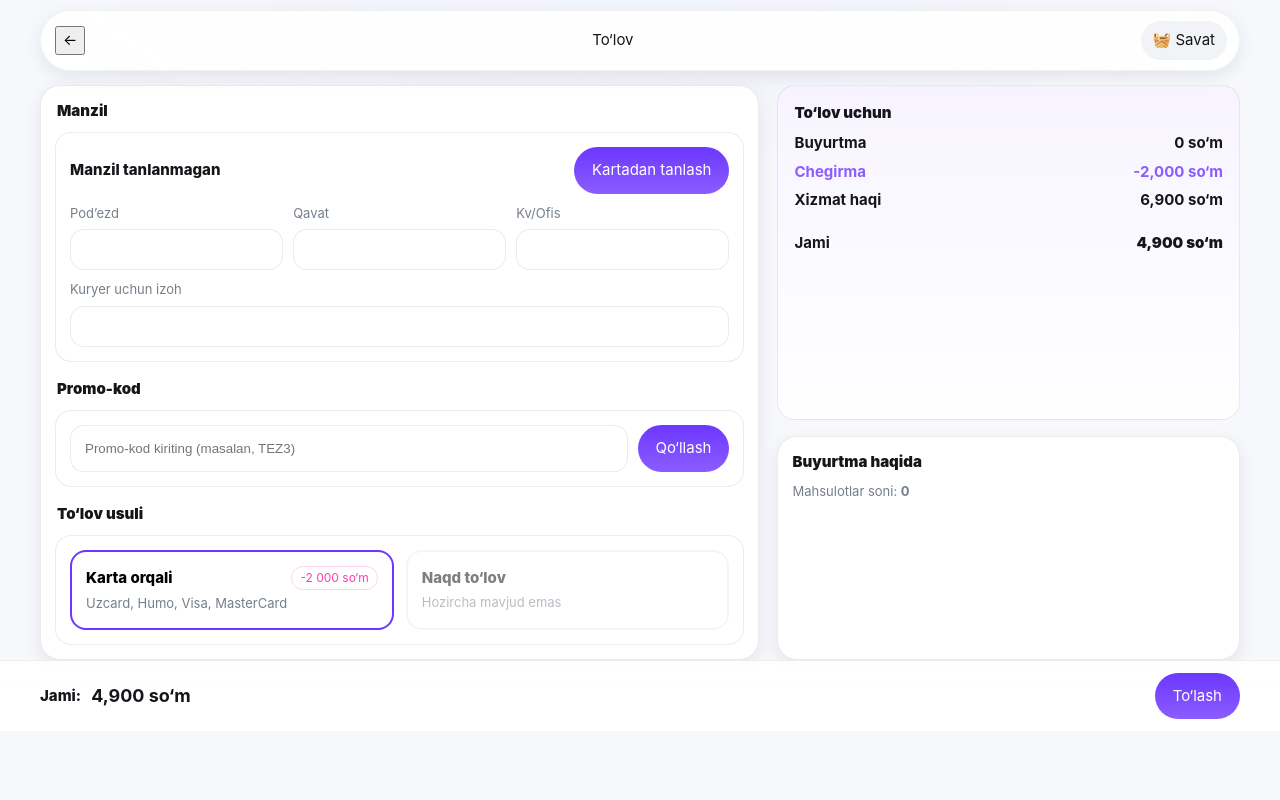
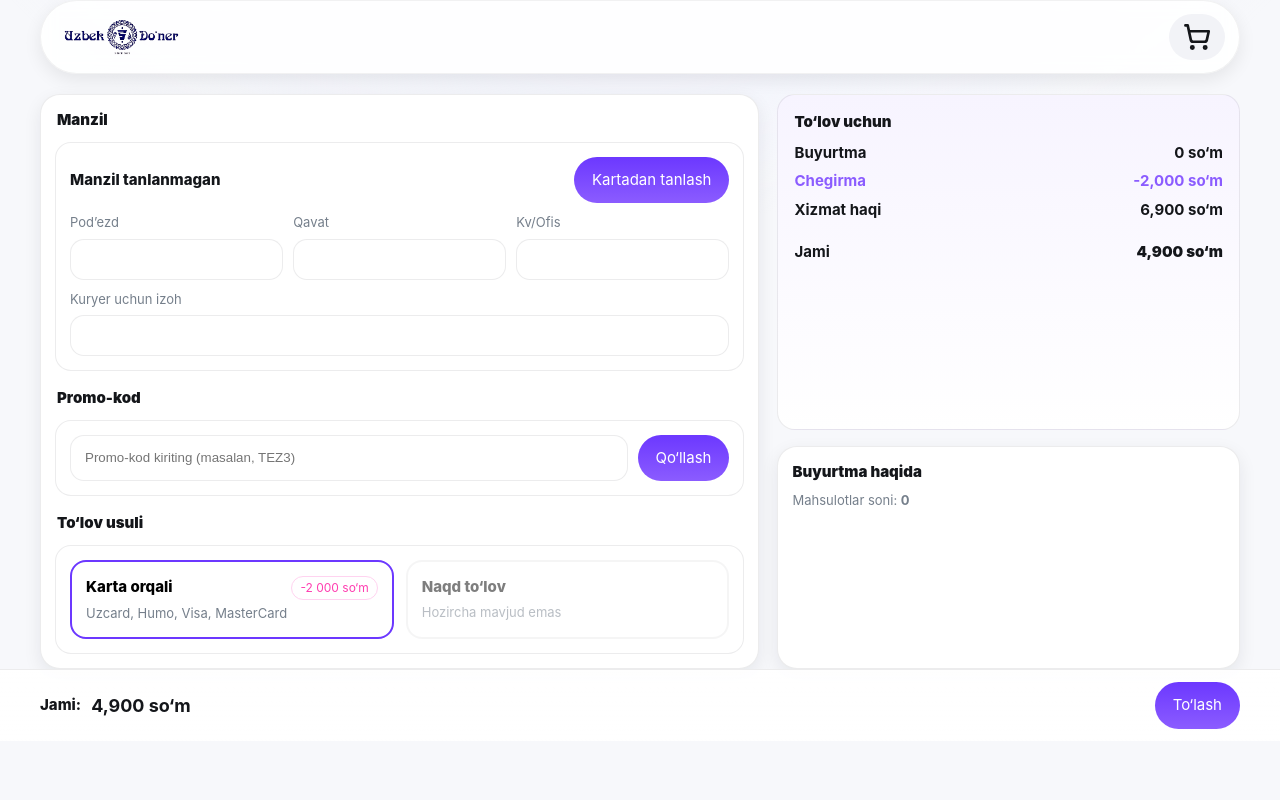
Before and after one commit to Umrzoq993/uzbek-doner-web, a React (Vite) app: page /checkout in a window 1280 px wide. Shown: the top 800 px of the page. Built offline with nearby package versions, Linux system fonts and the light colour scheme.

Commit message:
header sticked to top then cat bar

```diff
--- a/package.json
+++ b/package.json
@@ -14,6 +14,7 @@
     "axios": "^1.11.0",
     "classnames": "^2.5.1",
     "leaflet": "^1.9.4",
+    "lucide-react": "^0.542.0",
     "react": "^19.1.1",
     "react-dom": "^19.1.1",
     "react-leaflet": "^5.0.0",
--- a/src/components/AppHeader.jsx
+++ b/src/components/AppHeader.jsx
@@ -1,5 +1,6 @@
 import { Link, useLocation, useNavigate } from "react-router-dom";
-import { useMemo, useEffect, useRef } from "react";
+import { useMemo } from "react";
+import { ShoppingCart } from "lucide-react"; // chiroyli ikon
 import { useCart } from "../store/cart";
 
 export default function AppHeader() {
@@ -12,66 +13,33 @@ export default function AppHeader() {
     [items]
   );
 
-  const meta = useMemo(() => {
-    if (pathname === "/cart") return { title: "Savat" };
-    if (pathname === "/checkout") return { title: "To‘lov" };
-    return null;
-  }, [pathname]);
-
-  // 🔔 Badge anim
-  const badgeRef = useRef(null);
-  const prevRef = useRef(count);
-  useEffect(() => {
-    const badge = badgeRef.current;
-    if (!badge || count <= 0) {
-      prevRef.current = count;
-      return;
-    }
-    // re-trigger animations
-    badge.classList.remove("is-bump", "is-shake");
-    // force reflow
-    void badge.offsetWidth;
-    badge.classList.add("is-bump");
-    if (count > prevRef.current) {
-      badge.classList.add("is-shake");
-    }
-    prevRef.current = count;
-  }, [count]);
-
   return (
     <header className="header">
-      <div className="header__inner header__grid container">
-        {/* Chap */}
-        <div>
-          {meta ? (
-            <button
-              className="topbar__back"
-              aria-label="Orqaga"
-              onClick={() => nav(-1)}
-            >
-              ←
-            </button>
-          ) : (
-            <Link to="/" className="brand">
-              UzbekDoner
-            </Link>
-          )}
-        </div>
+      <div className="header__inner">
+        {/* Chapda: logo */}
+        <button
+          className="brand"
+          onClick={() => nav("/")}
+          aria-label="UzbekDoner bosh sahifa"
+        >
+          {/* public/logo-navbar.png */}
+          <img
+            src="/logo-navbar.png"
+            alt="UzbekDoner"
+            className="brand__logo"
+            loading="eager"
+            decoding="sync"
+          />
+        </button>
 
-        {/* O‘rta */}
-        <div className="header__title">{meta?.title || ""}</div>
-
-        {/* O‘ng: Savat */}
-        <div className="cart-ind">
-          <Link to="/cart" aria-label="Savat">
-            🧺 Savat
-          </Link>
-          {count > 0 && (
-            <span ref={badgeRef} className="cart-ind__badge">
-              {count}
-            </span>
-          )}
-        </div>
+        {/* O‘ngda: savat */}
+        <Link to="/cart" className="cart-ind cart-ind--lg" aria-label="Savat">
+          <span className="cart-ind__icon">
+            <ShoppingCart size={28} strokeWidth={2.25} />
+          </span>
+          {/* <span className="cart-ind__label">Savat</span> */}
+          {count > 0 && <span className="cart-ind__badge">{count}</span>}
+        </Link>
       </div>
     </header>
   );
--- a/src/styles/base.scss
+++ b/src/styles/base.scss
@@ -1,6 +1,7 @@
 @use "./_variables.scss";
 @use "./_reset.scss";
 @use "sass:map";
+@use "sass:meta";
 
 /* -----------------------------
    Breakpoints & Helpers
@@ -12,13 +13,16 @@ $bps: (
   xl: 1280px,
 );
 
+/* Accepts either a key from $bps OR a raw number value like 640px */
 @mixin up($bp) {
-  @media (min-width: map.get($bps,$bp)) {
+  $val: if(meta.type-of($bp) == number, $bp, map.get($bps, $bp));
+  @media (min-width: $val) {
     @content;
   }
 }
 @mixin down($bp) {
-  @media (max-width: map.get($bps,$bp)) {
+  $val: if(meta.type-of($bp) == number, $bp, map.get($bps, $bp));
+  @media (max-width: $val) {
     @content;
   }
 }
@@ -75,6 +79,19 @@ $bps: (
   --shadow-soft: 0 6px 18px rgba(0, 0, 0, 0.08);
   --shadow-hover: 0 10px 28px rgba(0, 0, 0, 0.12);
   --paybar-h: 72px;
+  --z-header: 1000;
+  --z-catbar: 950;
+  --z-modal: 4000; /* modal hamma narsadan yuqorida */
+
+  /* Header & CatBar pin settings */
+  --header-h: 64px; /* header minimal height fallback */
+  --header-gap: 10px; /* header bilan catbar oralig‘i */
+}
+/* desktopda header biroz balandroq bo‘lishi mumkin */
+@media (min-width: 768px) {
+  :root {
+    --header-h: 70px;
+  }
 }
 
 /* -----------------------------
@@ -99,8 +116,9 @@ body {
 .container {
   @include container;
 }
+/* Header fixed bo‘lgani uchun sahifani pastga bosib turamiz */
 .page {
-  padding: 14px 0 120px;
+  padding: calc(var(--header-h) + var(--header-gap) + 14px) 0 120px;
   @include down(md) {
     padding-bottom: 160px;
   }
@@ -112,12 +130,17 @@ body {
 }
 
 /* -----------------------------
-   Header
+   Header (ALWAYS pinned)
 ------------------------------*/
 .header {
-  @include sticky(10px, 50);
-  @include container;
-  margin-bottom: 10px;
+  /* Fixed: har doim tepada, markazga yoyilgan container kengligida */
+  position: fixed;
+  top: env(safe-area-inset-top, 0px);
+  left: 50%;
+  transform: translateX(-50%);
+  width: min(1200px, 94vw);
+  z-index: var(--z-header);
+
   border-radius: 999px;
   @include card-surface(999px);
   backdrop-filter: saturate(140%) blur(8px);
@@ -125,18 +148,38 @@ body {
   background: color-mix(in oklab, var(--surface) 88%, transparent);
   border-color: color-mix(in oklab, var(--line) 70%, transparent);
   box-shadow: var(--shadow-soft);
+
   &__inner {
     padding: 10px 14px;
     display: flex;
     align-items: center;
-    justify-content: space-between;
-    gap: 8px;
+    justify-content: space-between; /* logo chapda, savat o‘ngda */
+    gap: 12px;
+    min-height: var(--header-h);
   }
 }
 .brand {
-  font-weight: 900;
-  letter-spacing: 0.2px;
+  display: inline-flex;
+  align-items: center;
+  gap: 10px;
+  border: 0;
+  background: transparent;
+  padding: 6px 8px;
+  cursor: pointer;
 }
+.brand__logo {
+  height: 36px;
+  width: auto;
+  display: block;
+  object-fit: contain;
+}
+@media (min-width: 768px) {
+  .brand__logo {
+    height: 40px;
+  }
+}
+
+/* Savat chipi (kattaroq, chiroyli) */
 .cart-ind {
   position: relative;
   display: inline-flex;
@@ -146,11 +189,13 @@ body {
   background: var(--surface-2);
   border-radius: 9999px;
   transition: box-shadow 0.18s ease, transform 0.12s ease;
-  &:hover {
-    box-shadow: var(--shadow-soft);
+
+  &__icon {
+    display: inline-flex;
+    line-height: 0;
   }
-  &:active {
-    transform: translateY(1px);
+  &__label {
+    font-weight: 600;
   }
   &__badge {
     position: absolute;
@@ -161,13 +206,23 @@ body {
     border-radius: 9999px;
     font-size: 12px;
     padding: 2px 6px;
-    transform-origin: 70% 30%;
-    &.is-bump {
-      animation: badge-bump 360ms cubic-bezier(0.22, 1, 0.36, 1);
-    }
-    &.is-shake {
-      animation: badge-shake 420ms ease-in-out;
-    }
+  }
+  &:hover {
+    box-shadow: var(--shadow-soft);
+  }
+  &:active {
+    transform: translateY(1px);
+  }
+}
+.cart-ind--lg {
+  padding: 9px 14px;
+  .cart-ind__icon svg {
+    width: 28px;
+    height: 28px;
+  }
+  .cart-ind__label {
+    font-size: 15px;
+    font-weight: 700;
   }
 }
 
@@ -221,6 +276,7 @@ body {
       rgba(0, 0, 0, 0.05) 0%,
       rgba(0, 0, 0, 0.35) 85%
     );
+    pointer-events: none;
   }
   &__content {
     position: absolute;
@@ -288,7 +344,6 @@ body {
       transform: scale(1.04);
     }
   }
-
   @include down(640px) {
     border-radius: 16px;
     &__nav {
@@ -398,6 +453,7 @@ body {
   display: grid;
   grid-template-rows: auto 1fr;
   cursor: pointer;
+
   &__media {
     aspect-ratio: 4/3;
     background: var(--surface-2);
@@ -462,6 +518,7 @@ body {
   position: relative;
   overflow: hidden;
   transition: transform 0.12s ease, box-shadow 0.18s ease, background 0.18s ease;
+
   &--primary {
     @include gradient-brand;
     color: #fff;
@@ -497,9 +554,10 @@ body {
   background: rgba(0, 0, 0, 0.36);
   display: grid;
   place-items: end center;
-  z-index: 70;
+  z-index: var(--z-modal); /* <<< headerdan yuqori */
   padding: 14px;
 }
+
 .sheet {
   width: 100%;
   max-width: 720px;
@@ -509,10 +567,14 @@ body {
   border-top-right-radius: 24px;
   overflow: auto;
   animation: su 0.26s ease;
+  z-index: calc(var(--z-modal) + 1); /* ehtiyot uchun */
+  position: relative; /* close tugma uchun stacking context */
+
   &--product {
     max-width: min(900px, 96vw);
     position: relative;
   }
+
   &__head {
     position: sticky;
     top: 0;
@@ -523,37 +585,14 @@ body {
     align-items: center;
     justify-content: space-between;
     padding: 12px 14px;
+    z-index: 1; /* sarlavha tanasi ustida */
   }
-  &__title {
-    font-weight: 900;
-  }
-  &__body {
-    padding: 14px;
-    display: flex;
-    flex-direction: column;
-    gap: 14px;
-  }
-  &__foot {
-    position: sticky;
-    bottom: 0;
-    background: linear-gradient(
-      180deg,
-      rgba(255, 255, 255, 0.7),
-      var(--surface)
-    );
-    backdrop-filter: blur(8px);
-    border-top: 1px solid var(--line);
-    display: flex;
-    gap: 10px;
-    align-items: center;
-    justify-content: space-between;
-    padding: 12px 14px;
-  }
+
   &__close {
     position: absolute;
     right: 10px;
     top: 10px;
-    z-index: 3;
+    z-index: 2; /* rasmdan va head’dan yuqori */
     width: 36px;
     height: 36px;
     border-radius: 999px;
@@ -562,6 +601,7 @@ body {
     cursor: pointer;
   }
 }
+
 .product-hero {
   position: relative;
   width: 100%;
@@ -709,22 +749,29 @@ body {
 }
 
 /* -----------------------------
-   Catbar (Sticky categories)
+   Catbar (pinned under header)
 ------------------------------*/
 .catbar {
-  @include sticky(70px, 45);
-  overflow: hidden;
+  /* AppHeader fixed bo‘lgani uchun CatBar top = header height + gap */
+  @include sticky(
+    calc(env(safe-area-inset-top, 0px) + var(--header-h) + var(--header-gap)),
+    950
+  );
   @include card-surface(999px);
   @include container;
+  overflow: hidden;
   margin: 12px auto;
   padding: 6px;
-  position: sticky;
+  z-index: var(--z-catbar); /* headerdan pastda */
+
   &__inner {
     position: relative;
     display: flex;
     gap: 8px;
     overflow-x: auto;
     padding: 6px 10px;
+    -webkit-overflow-scrolling: touch;
+    touch-action: pan-x;
     @include no-scrollbar;
   }
   &__indicator {
@@ -739,6 +786,7 @@ body {
     transition: left 0.34s cubic-bezier(0.22, 1, 0.36, 1),
       width 0.34s cubic-bezier(0.22, 1, 0.36, 1);
     z-index: 0;
+    pointer-events: none;
   }
   &::before,
   &::after {
@@ -768,6 +816,7 @@ body {
   white-space: nowrap;
   font-weight: 700;
   cursor: pointer;
+  touch-action: manipulation;
   transition: transform 0.12s ease, color 0.18s ease, box-shadow 0.18s ease,
     background 0.18s ease;
   &:hover {
@@ -901,6 +950,7 @@ body {
   box-shadow: 0 -8px 24px rgba(0, 0, 0, 0.04);
   position: relative;
   z-index: 1;
+
   &__grid {
     display: grid;
     grid-template-columns: 2fr 1fr 1fr;
@@ -1073,7 +1123,7 @@ body {
 
 /* === Product-card inline qty stepper === */
 .qty-chip {
-  @include pill(); /* border, bg, radius, shadow */
+  @include pill();
   display: grid;
   grid-template-columns: 36px 1fr 36px;
   align-items: center;
@@ -1106,7 +1156,6 @@ body {
       outline-offset: 2px;
     }
   }
-
   &__num {
     text-align: center;
     font-weight: 900;
@@ -1117,7 +1166,6 @@ body {
     }
   }
 
-  /* aniq 420px breakpoint – avvalgidek saqladik */
   @media (max-width: 420px) {
     grid-template-columns: 32px 1fr 32px;
     height: 36px;
@@ -1160,103 +1208,3 @@ body {
     animation: none !important;
   }
 }
-
-/* --- Fix: Catbar indicator should not block taps; improve mobile touch --- */
-.catbar__inner {
-  position: relative;
-  -webkit-overflow-scrolling: touch;
-  touch-action: pan-x; /* allow horizontal scroll without killing taps */
-}
-
-.catbar__indicator {
-  position: absolute;
-  left: var(--ind-x, 0);
-  top: 4px;
-  height: calc(100% - 8px);
-  width: var(--ind-w, 0);
-  border-radius: 9999px;
-  background: var(--surface-2);
-  z-index: 0; /* behind chips */
-  pointer-events: none; /* never intercept taps */
-  transition: left 0.2s ease, width 0.2s ease;
-}
-
-.chip {
-  position: relative;
-  z-index: 1; /* above indicator */
-  touch-action: manipulation; /* faster taps on mobile */
-}
-
-/* --- Fix: Catbar indicator should not block taps; improve mobile touch --- */
-.catbar__inner {
-  position: relative;
-  -webkit-overflow-scrolling: touch;
-  touch-action: pan-x; /* horizontal scroll tapni o‘ldirmasin */
-}
-
-.catbar__indicator {
-  position: absolute;
-  left: var(--ind-x, 0);
-  top: 4px;
-  height: calc(100% - 8px);
-  width: var(--ind-w, 0);
-  border-radius: 9999px;
-  background: var(--surface-2);
-  z-index: 0; /* chipdan pastda */
-  pointer-events: none; /* hech qachon bosishni to‘smasin */
-  transition: left 0.2s ease, width 0.2s ease;
-}
-
-.chip {
-  position: relative;
-  z-index: 1; /* indikator ustida */
-  touch-action: manipulation; /* mobil tap tezroq */
-}
-
-/* --- Extra safety: ensure chips get events, masks don't --- */
-.catbar,
-.catbar__inner,
-.catbar .chip {
-  pointer-events: auto;
-}
-.catbar__inner::before,
-.catbar__inner::after {
-  pointer-events: none;
-}
-
-/* --- CatBar mobil tap fixlari --- */
-.catbar__inner {
-  position: relative;
-  -webkit-overflow-scrolling: touch;
-  touch-action: pan-x; /* gorizontal skroll tapni o‘ldirmasin */
-}
-
-.catbar__indicator {
-  position: absolute;
-  left: var(--ind-x, 0);
-  top: 4px;
-  height: calc(100% - 8px);
-  width: var(--ind-w, 0);
-  border-radius: 9999px;
-  background: var(--surface-2);
-  z-index: 0; /* chiplardan pastda */
-  pointer-events: none; /* hech qachon bosishni to‘smasin */
-  transition: left 0.2s ease, width 0.2s ease;
-}
-
-.chip {
-  position: relative;
-  z-index: 1; /* indikator ustida */
-  touch-action: manipulation; /* mobil tapni tezlashtiradi */
-}
-
-/* gradient maskalar bosishni to‘smasin */
-.catbar,
-.catbar__inner,
-.catbar .chip {
-  pointer-events: auto;
-}
-.catbar__inner::before,
-.catbar__inner::after {
-  pointer-events: none;
-}
```
Also changed, not shown: public/logo-navbar.png (added), 1 other file (tests, documents, lock files or other folders).
